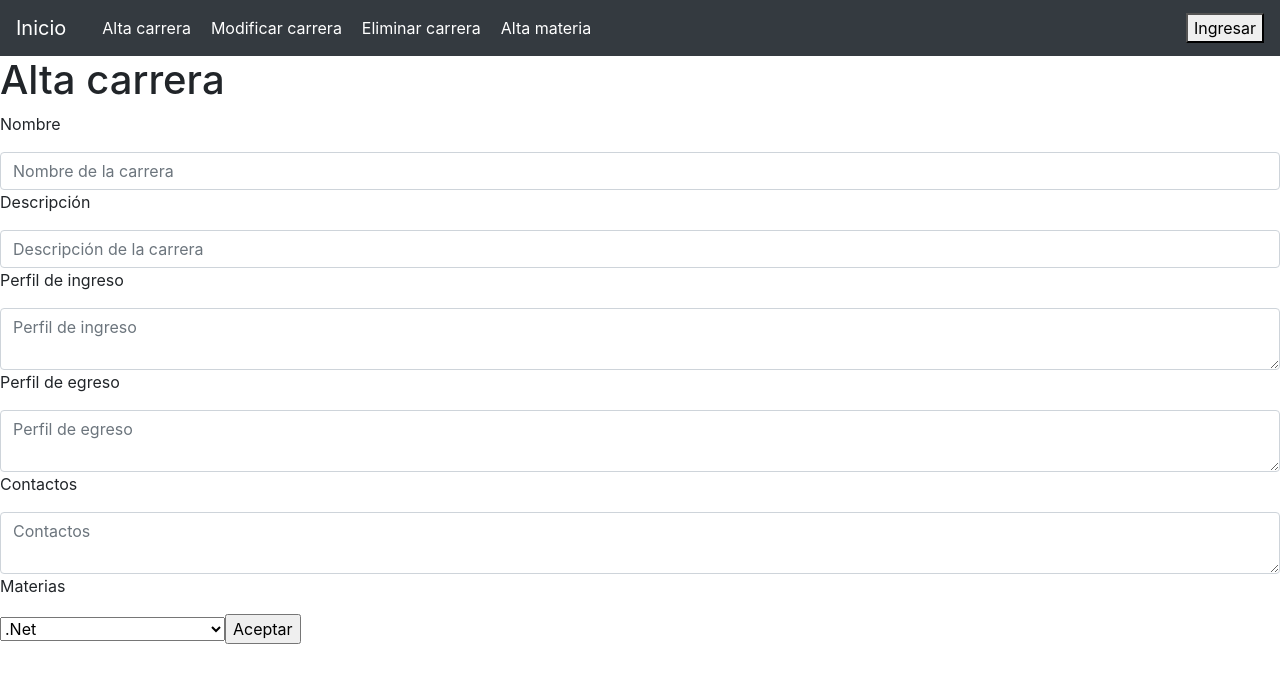
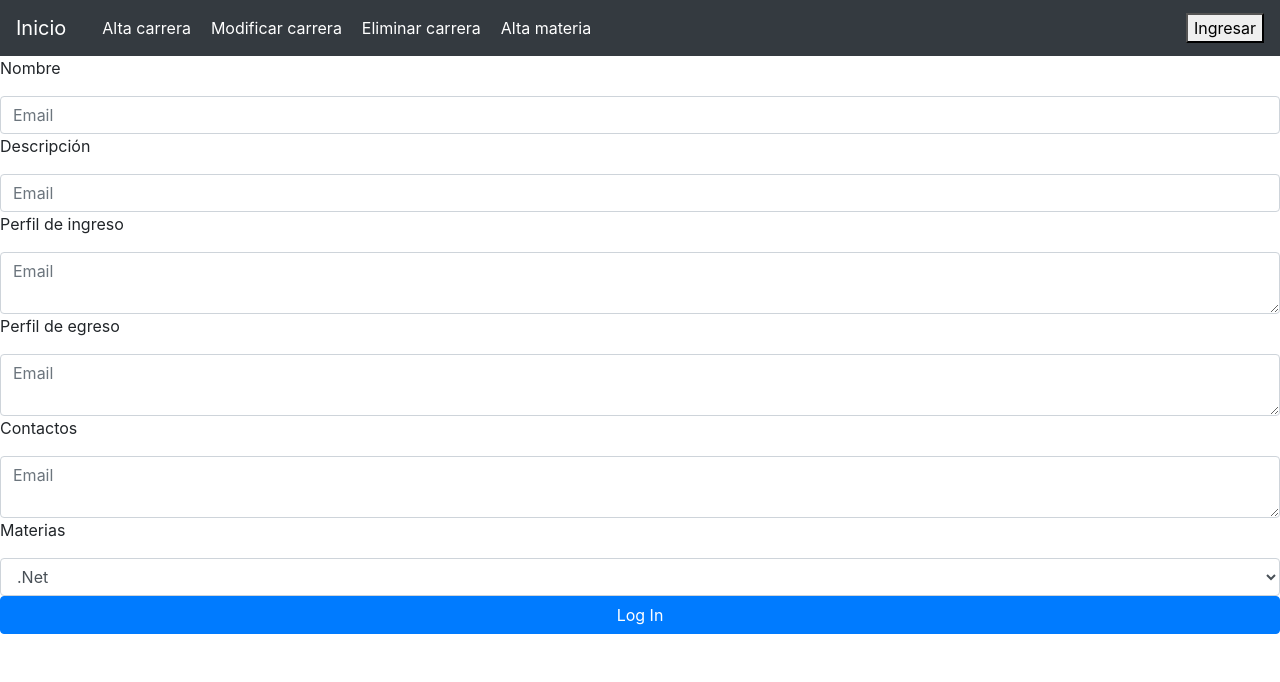
Before and after one commit to lucas59/TinfProyect, a React (Create React App) app: page /altaCarrera in a window 1280 px wide. Shown: the top 682 px of the page. Built offline with nearby package versions, Linux system fonts and the light colour scheme; no server answers.

Commit message:
alta carrera

```diff
--- a/src/component/alta_carrera.js
+++ b/src/component/alta_carrera.js
@@ -2,94 +2,90 @@ import React, { Component, View, Text } from 'react';
 import Cabecera from './navigation'
 import template from '../vistas/alta_carrera';
 import styles from '../estilos/alta_carrera.module.css';
+import { server } from "../config/config";
+
 class alta_carrera extends Component {
 
-    constructor() {
-        super();
+    constructor(props) {
+        super(props);
         this.state = {
-            nombre: "",
-            desc: "",
-            perfil_ing: "",
-            perfil_egr: "",
-            cont: "",
-            materias: ""
+            nombre: "sd",
+            desc: "sd",
+            perfil_ing: "sd",
+            perfil_egr: "sd",
+            cont: "d",
+            materias: "d"
         };
-        this.NombreChange = this.NombreChange.bind(this);
-        this.descChange = this.descChange.bind(this);
-        this.perfil_ingChange = this.perfil_ingChange.bind(this);
-        this.perfil_egrChange = this.perfil_egrChange.bind(this);
-        this.contChange = this.contChange.bind(this);
-        this.materiasChange = this.materiasChange.bind(this);
-    }
-    NombreChange(event) {
-        this.setState({nombre: event.target.value});
-    }
-    descChange(event) {
-        this.setState({desc: event.target.value});
-    }
-    perfil_ingChange(event) {
-        this.setState({perfil_ing: event.target.value});
-    }
-    perfil_egrChange(event) {
-        this.setState({perfil_egr: event.target.value});
-    }
-    contChange(event) {
-        this.setState({cont: event.target.value});
-    }
-    materiasChange(event) {
-        this.setState({materias: event.target.value});
     }
 
-    Alta_carrera() {
+    Alta_carrera = () => {
         console.log("entra");
         const { nombre, desc, perfil_egr, perfil_ing, cont, materias } = this.state;
         var data = new URLSearchParams();
         data.append("nombre_carrera", nombre);
-        data.append("descripcion_carrera", desc);
-        data.append("perfilingreso_carrera", perfil_ing);
-        data.append("perfilegreso_carrera", perfil_egr);
-        data.append("contactos_carrera", cont);
-        data.append("materias_carrera", materias);
+        data.append("descripcion_empresa", desc);
+        data.append("perfilingreso_empresa", perfil_ing);
+        data.append("perfilegreso_empresa", perfil_egr);
+        data.append("contactos_empresa", cont);
+        data.append("materias_empresa", materias);
+        console.log(JSON.stringify(data));
+        fetch(server.api + 'carrera/altaCarrera', {
+            method: "POST",
+            credentials: "include",
+            headers: {
+              "Content-Type": "application/x-www-form-urlencoded"
+            },
+            body: JSON.stringify(data)
+        })
+        .then(function(res) {
+            console.log(res);
+          })
+          .catch(function(res) {
+            console.log("res", res);
+          });
 
-        fetch('http://localhost:3050/carrera/altaCarrera', {
-            method: 'POST',
-            headers: {
-                'Content-Type': 'application/x-www-form-urlencoded',
-            },
-            body: data
-        })
-            .then(res => {
-                return res.json()
-            })
-            .then(async data => {
-                const retorno = data;
-                console.log(data);
-            })
-            .catch(function (err) {
-                console.log('error', err);
-            })
-
-    }
+    };
 
     render() {
         return (
         < div >
-            <h1 classname="{styles.titulo}">Alta carrera</h1>
-            <form classname="{styles.form}">
-                <p>Nombre</p><input value={this.state.nombre} onChange={this.NombreChange} className="form-control texto" type="text" placeholder="Nombre de la carrera" />
-                <p>Descripción</p><input value={this.state.desc} onChange={this.descChange} className="form-control texto" id="descripcion" type="text" placeholder="Descripción de la carrera" />
-                <p>Perfil de ingreso</p><textarea value={this.state.perfil_ing} onChange={this.perfil_ingChange} className="form-control texto" id="perfil_ing" placeholder="Perfil de ingreso" defaultValue={""} />
-                <p>Perfil de egreso</p><textarea value={this.state.perfil_egr} onChange={this.perfil_egrChange} className="form-control texto" id="perfil_egr" placeholder="Perfil de egreso" defaultValue={""} />
-                <p>Contactos</p><textarea value={this.state.cont} onChange={this.contChange} className="form-control texto" id="contactos" placeholder="Contactos" defaultValue={""} />
+                <p>Nombre</p><input onChange={nombre => this.setState({nombre})} className="form-control"
+            type="text"
+            name="email"
+            placeholder="Email" />
+                <p>Descripción</p><input onChange={desc => this.setState({desc})} className="form-control"
+            type="text"
+            name="email"
+            placeholder="Email" />
+                <p>Perfil de ingreso</p><textarea onChange={perfil_ing => this.setState({perfil_ing})}className="form-control"
+            type="text"
+            name="email"
+            placeholder="Email" />
+                <p>Perfil de egreso</p><textarea onChange={perfil_egr => this.setState({perfil_egr})} id="perfil_egr" className="form-control"
+            type="text"
+            name="email"
+            placeholder="Email"/>
+                <p>Contactos</p><textarea onChange={cont => this.setState({cont})} className="form-control"
+            type="text"
+            name="email"
+            placeholder="Email" />
 
                 <p>Materias</p>
-                <select id="materias" value={this.state.materias} onChange={this.materiasChange}>
+                <select className="form-control"
+            type="text"
+            name="email"
+            placeholder="Email" onChange={materias => this.setState({materias})}>
                     <option value=".Net">.Net</option>
                     <option value="Probabilidad">Probabilidad y estadisticas</option>
                     <option value="sistemas de control">Sistemas de control</option>
                 </select>
-                <input id="aceptar" onClick={this.Alta_carrera()} name="aceptar" defaultValue="Aceptar" type="button" />
-            </form>
+                <button
+            onClick={this.Alta_carrera}
+            className="btn btn-primary btn-block"
+            type="submit"
+          >
+            Log In
+          </button>
             </div >
             )
     }
--- a/src/config/config.js
+++ b/src/config/config.js
@@ -1,5 +1,5 @@
 module.exports = {
     server:{
-        api: 'http://192.168.1.46:4005/'
+        api: 'http://192.168.1.6:3050/'
     }
 }
```
